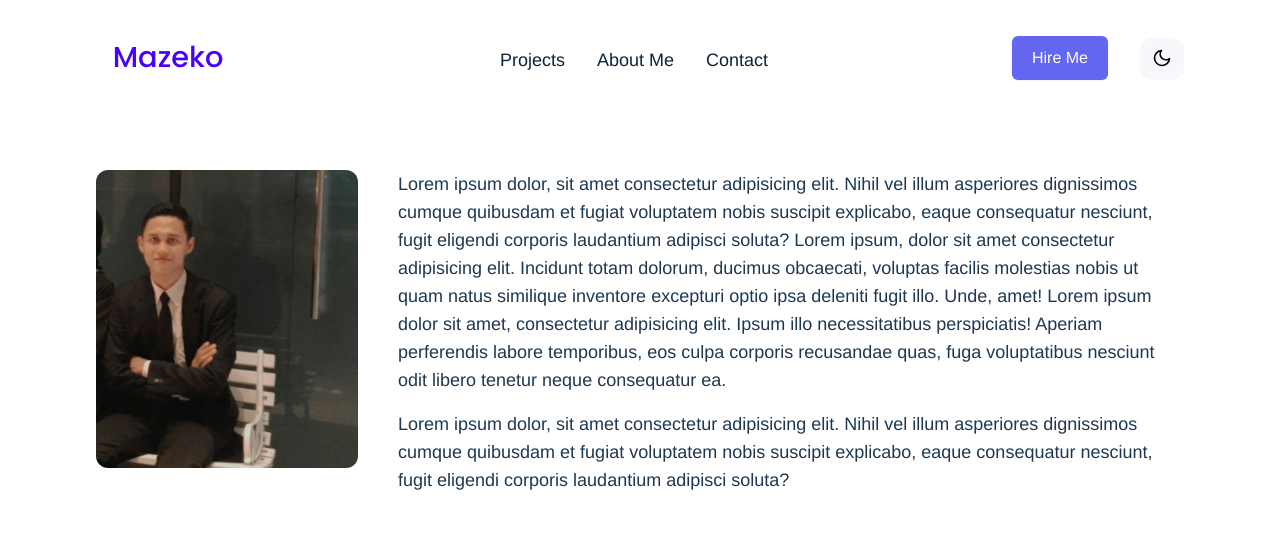
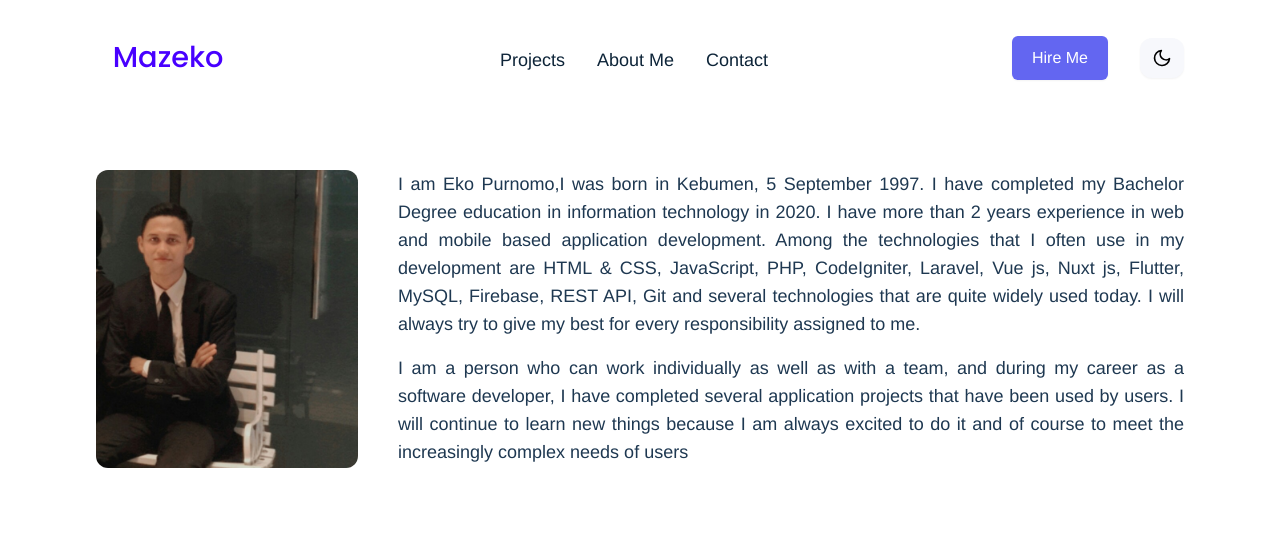
Before and after one commit to EnkuDavi/enkudavi.github.io, a Vue app: page /about in a window 1280 px wide. Shown: the top 544 px of the page. Built offline with nearby package versions, Linux system fonts and the light colour scheme; what vue-backtotop would draw is missing.

Commit message:
edit experience

```diff
--- a/src/components/AboutMe.vue
+++ b/src/components/AboutMe.vue
@@ -15,7 +15,7 @@
 			<p
 				v-for="bio in bios"
 				:key="bio.id"
-				class="mb-4 text-ternary-dark dark:text-ternary-light text-lg"
+				class="mb-4 text-ternary-dark dark:text-ternary-light text-lg text-justify"
 			>
 				{{ bio.bio }}
 			</p>
@@ -31,12 +31,12 @@ export default {
 				{
 					id: 1,
 					bio:
-						'Lorem ipsum dolor, sit amet consectetur adipisicing elit. Nihil vel illum asperiores dignissimos cumque quibusdam et fugiat voluptatem nobis suscipit explicabo, eaque consequatur nesciunt, fugit eligendi corporis laudantium adipisci soluta? Lorem ipsum, dolor sit amet consectetur adipisicing elit. Incidunt totam dolorum, ducimus obcaecati, voluptas facilis molestias nobis ut quam natus similique inventore excepturi optio ipsa deleniti fugit illo. Unde, amet! Lorem ipsum dolor sit amet, consectetur adipisicing elit. Ipsum illo necessitatibus perspiciatis! Aperiam perferendis labore temporibus, eos culpa corporis recusandae quas, fuga voluptatibus nesciunt odit libero tenetur neque consequatur ea.',
+						'I am Eko Purnomo,I was born in Kebumen, 5 September 1997. I have completed my Bachelor Degree education in information technology in 2020. I have more than 2 years experience in web and mobile based application development. Among the technologies that I often use in my development are HTML & CSS, JavaScript, PHP, CodeIgniter, Laravel, Vue js, Nuxt js, Flutter, MySQL, Firebase, REST API, Git and several technologies that are quite widely used today. I will always try to give my best for every responsibility assigned to me.',
 				},
 				{
 					id: 2,
 					bio:
-						'Lorem ipsum dolor, sit amet consectetur adipisicing elit. Nihil vel illum asperiores dignissimos cumque quibusdam et fugiat voluptatem nobis suscipit explicabo, eaque consequatur nesciunt, fugit eligendi corporis laudantium adipisci soluta?',
+						'I am a person who can work individually as well as with a team, and during my career as a software developer, I have completed several application projects that have been used by users. I will continue to learn new things because I am always excited to do it and of course to meet the increasingly complex needs of users',
 				},
 			],
 		};
```
